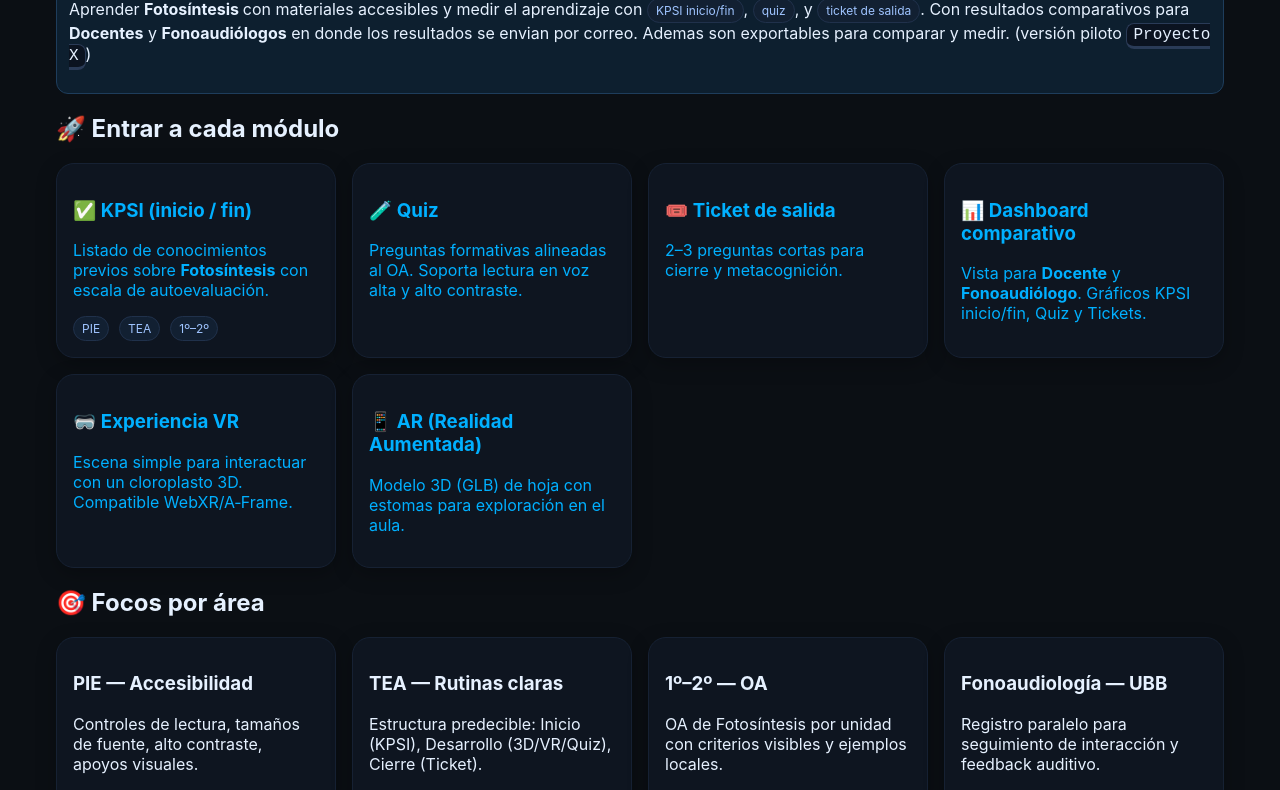
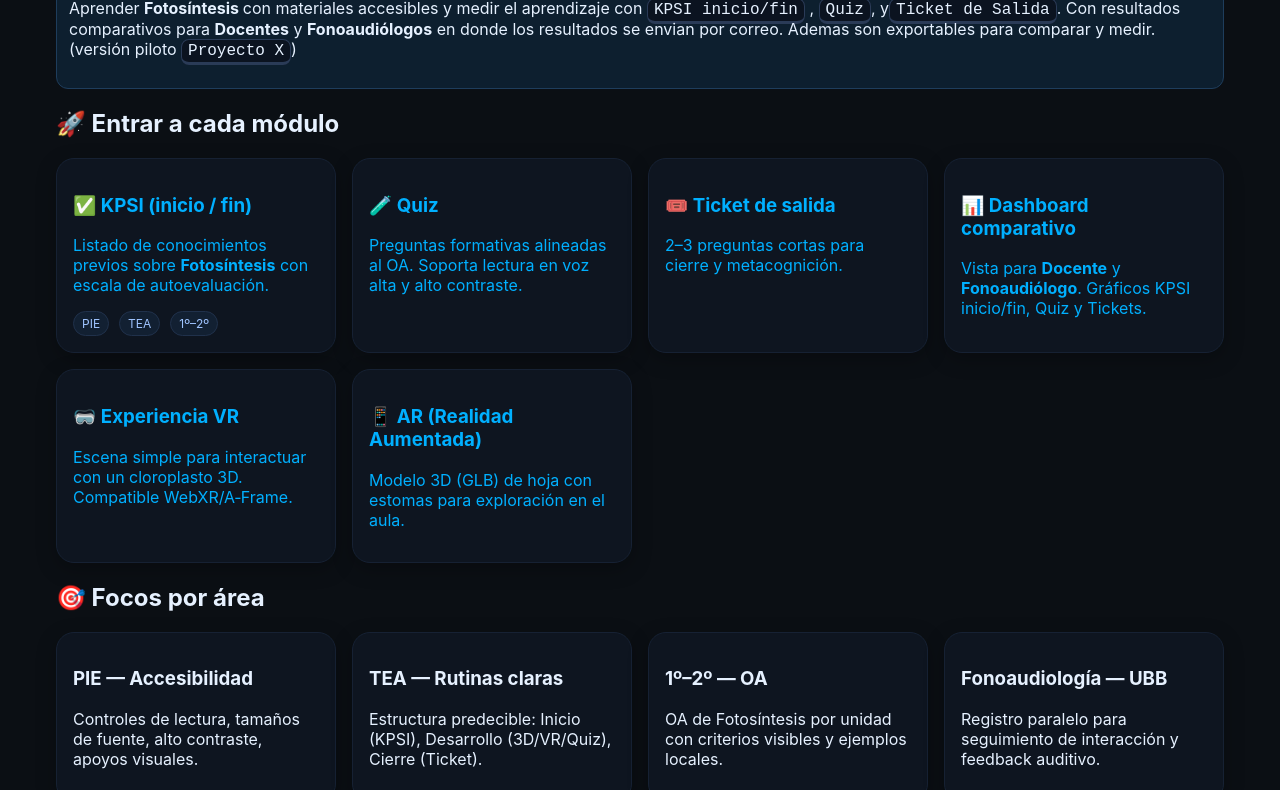
Before and after one commit to cochipichichi/proyectoX, a plain HTML site: page index.html in a window 1280 px wide. Shown: the part 163-953 px from the top of the page. Drawn offline with nearby package versions, Linux system fonts and the light colour scheme.

Commit message:
Update index.html

```diff
--- a/index.html
+++ b/index.html
@@ -21,7 +21,7 @@
 </header>
 <main class="container">
 <section class="alert info">
-<h3 class="objective-title">🎯 Objetivo</h3><p> Aprender <strong>Fotosíntesis </strong> con materiales accesibles y medir el aprendizaje con <span class="tag">KPSI inicio/fin</span>, <span class="tag">quiz</span>, y <span class="tag">ticket de salida</span>. Con resultados comparativos para <b>Docentes</b> y <b>Fonoaudiólogos</b> en donde los resultados se envian por correo. Ademas son exportables para comparar y medir. (versión piloto <kbd class="kbd">Proyecto X</kbd>)
+<h3 class="objective-title">🎯 Objetivo</h3><p> Aprender <strong>Fotosíntesis </strong> con materiales accesibles y medir el aprendizaje con <kbd class="kbd">KPSI inicio/fin</kbd> , <kbd class="kbd">Quiz</kbd>, y<kbd class="kbd">Ticket de Salida</kbd>. Con resultados comparativos para <b>Docentes</b> y <b>Fonoaudiólogos</b> en donde los resultados se envian por correo. Ademas son exportables para comparar y medir. (versión piloto <kbd class="kbd">Proyecto X</kbd>)
   </p></section>
 <h2>🚀 Entrar a cada módulo</h2>
 <div class="grid cards">
```
